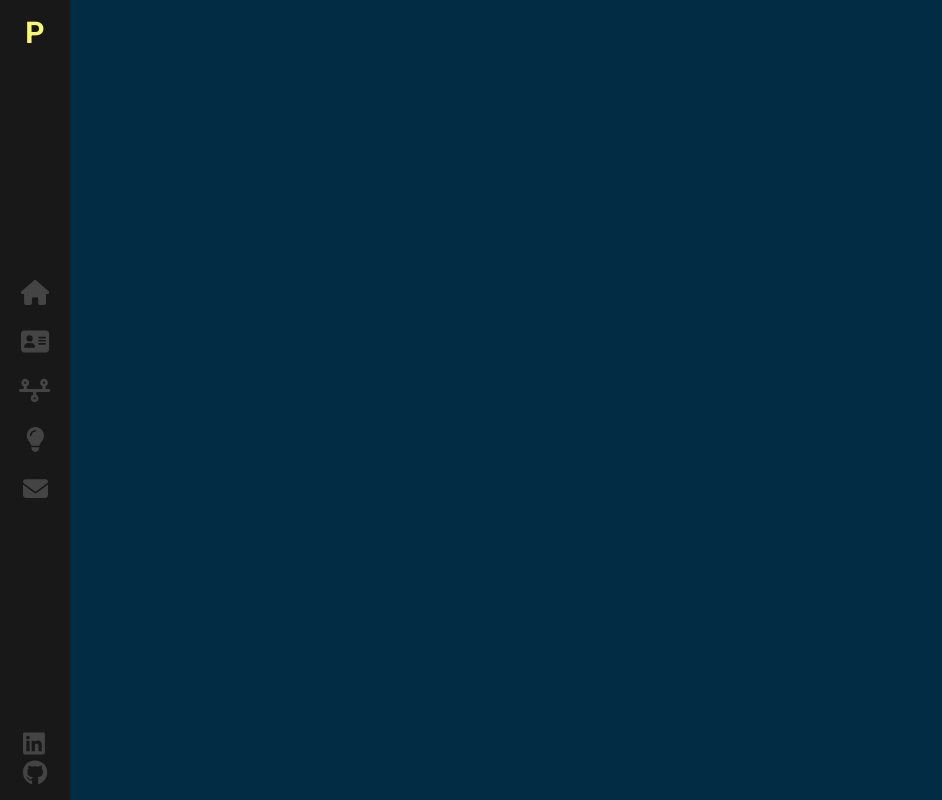
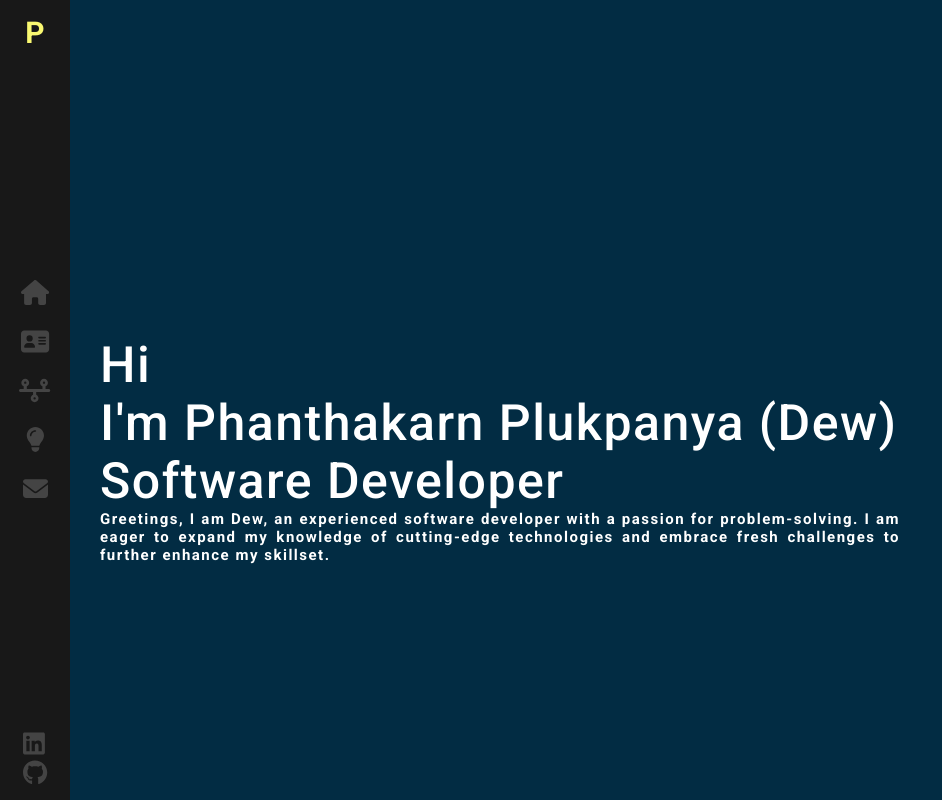
Before and after one commit to phanthakarnp1997/react-portfolio, a React (Vite) app: page / in a window 1280 px wide. Shown: the whole page, without its empty margins (0-942 px from the left). Built offline with nearby package versions, Linux system fonts and the light colour scheme.

Commit message:
feat: implement home-page

```diff
--- a/src/App.jsx
+++ b/src/App.jsx
@@ -1,12 +1,15 @@
 import React from "react";
 import { Route, Routes } from "react-router-dom";
 import Layout from "./components/Layout";
+import Home from "./components/Home";
 
 function App() {
   return (
     <>
       <Routes>
-        <Route path="/" element={<Layout />}></Route>
+        <Route path="/" element={<Layout />}>
+          <Route index element={<Home />}></Route>
+        </Route>
       </Routes>
     </>
   );
--- /dev/null
+++ b/src/components/Home/index.jsx
@@ -0,0 +1,22 @@
+import "./index.scss";
+import React from "react";
+
+export default function Home() {
+  return (
+    <div className="home-page">
+      <div className="information">
+        <p>Hi</p>
+        <p>I'm Phanthakarn Plukpanya (Dew)</p>
+        <p>Software Developer</p>
+      </div>
+      <div className="description">
+        <h2>
+          Greetings, I am Dew, an experienced software developer with a passion
+          for problem-solving. I am eager to expand my knowledge of cutting-edge
+          technologies and embrace fresh challenges to further enhance my
+          skillset.
+        </h2>
+      </div>
+    </div>
+  );
+}
--- /dev/null
+++ b/src/components/Home/index.scss
@@ -0,0 +1,20 @@
+.home-page {
+  display: flex;
+  flex-direction: column;
+  justify-content: center;
+  align-items: left;
+  height: 100%;
+  width: 100%;
+  position: fixed;
+  letter-spacing: 1.5px;
+  color: white;
+}
+
+.information {
+  font-size: 5rem;
+}
+
+.description {
+  max-width: 800px;
+  text-align: justify;
+}
--- a/src/components/Layout/index.jsx
+++ b/src/components/Layout/index.jsx
@@ -1,10 +1,17 @@
+import "./index.scss";
 import React from "react";
 import Sidebar from "../Sidebar";
+import { Outlet } from "react-router-dom";
 
 export default function Layout() {
   return (
     <>
-      <Sidebar />
+      <div>
+        <Sidebar />
+        <div className="page">
+          <Outlet />
+        </div>
+      </div>
     </>
   );
 }
--- /dev/null
+++ b/src/components/Layout/index.scss
@@ -0,0 +1,6 @@
+.page {
+  margin: 5rem;
+  margin-left: 100px;
+  max-width: 100%;
+  height: 100%;
+}
--- a/src/components/Sidebar/index.scss
+++ b/src/components/Sidebar/index.scss
@@ -4,7 +4,7 @@ $secondary-color: #f9f871;
   background: #181818;
   width: 70px;
   height: 100%;
-  position: absolute;
+  position: fixed;
   top: 0;
   z-index: 3;
   display: flex;
```
Also changed, not shown: src/components/Layout/index.css (deleted).
